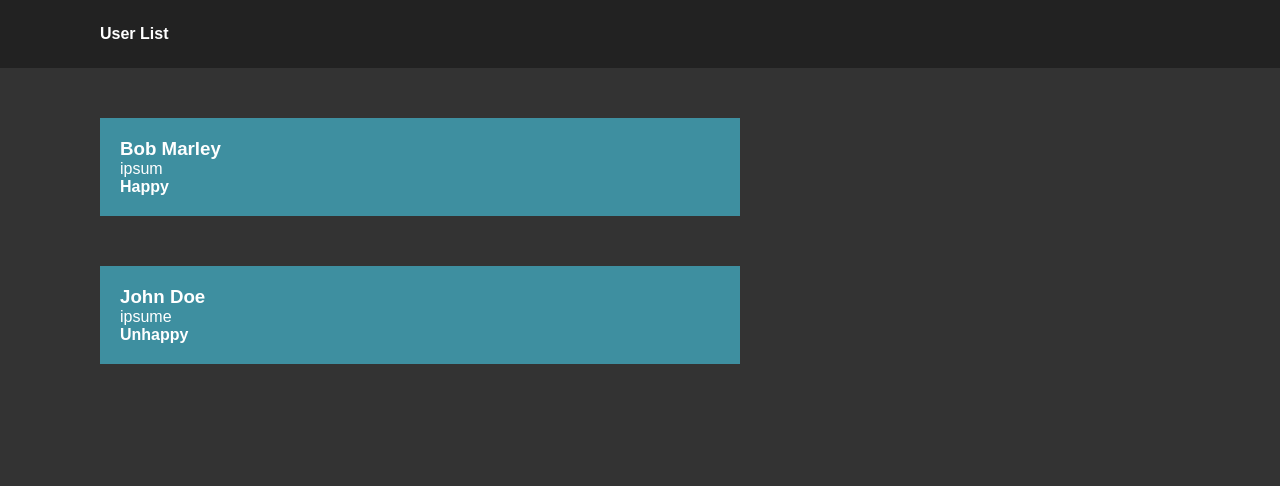
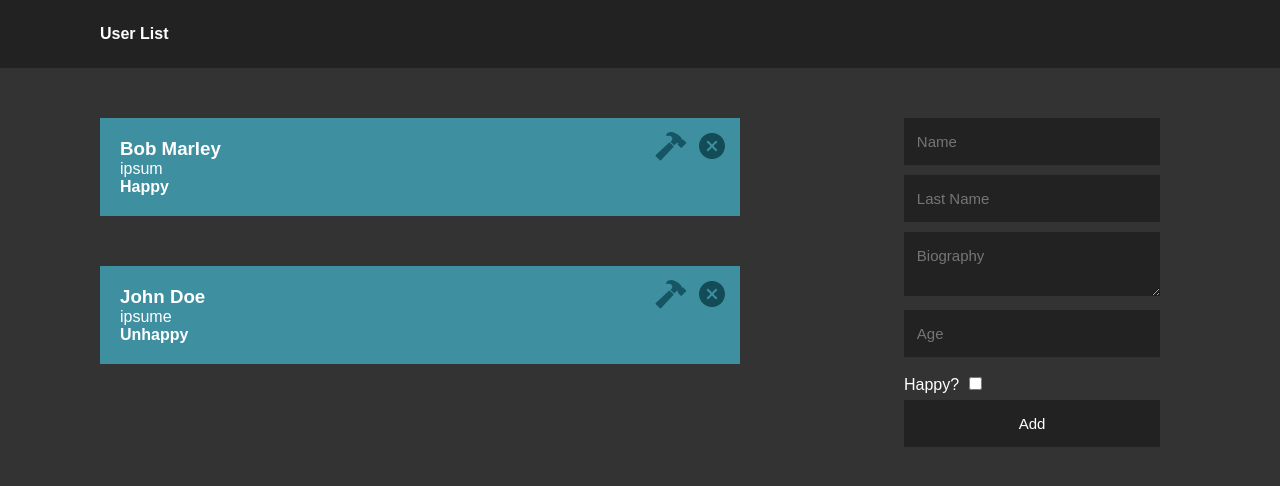
Before and after one commit to NikMassV/react-demo, a React (Create React App) app: page / in a window 1280 px wide. Shown: the top 486 px of the page. Built offline with nearby package versions, Linux system fonts and the light colour scheme.

Commit message:
add forms

```diff
--- a/package.json
+++ b/package.json
@@ -8,6 +8,7 @@
     "@testing-library/user-event": "^13.5.0",
     "react": "^18.2.0",
     "react-dom": "^18.2.0",
+    "react-icons": "^5.0.1",
     "react-scripts": "5.0.1",
     "web-vitals": "^2.1.4"
   },
--- a/src/App.js
+++ b/src/App.js
@@ -1,16 +1,48 @@
 import React from 'react';
 import Header from './components/Header';
 import Users from './components/Users';
+import AddUser from './components/AddUser';
 
 class App extends React.Component {
+  constructor(props) {
+    super(props)
+    this.state = {
+        users: [
+            {
+                id: 1,
+                firstName: 'Bob',
+                lastName: 'Marley',
+                bio: 'ipsum',
+                age: 40,
+                isHappy: true
+            },
+            {
+                id: 2,
+                firstName: 'John',
+                lastName: 'Doe',
+                bio: 'ipsume',
+                age: 22,
+                isHappy: false
+            }
+        ]
+    }
+    this.addUser = this.addUser.bind(this)
+}
   render() {
     return (<div>
       <Header title="User List"/>
       <main>
-        <Users />
+        <Users users={this.state.users}/>
       </main>
-      <aside></aside>
+      <aside>
+        <AddUser onAdd={this.addUser} />
+      </aside>
   </div>)
+  }
+
+  addUser(user) {
+      const id = this.state.users.length + 1
+      this.setState({ users: [...this.state.users, {id, ...user}]})
   }
 }
 
--- /dev/null
+++ b/src/components/AddUser.js
@@ -0,0 +1,35 @@
+import React from 'react'
+
+class AddUser extends React.Component {
+    constructor(props) {
+        super(props)
+        this.state = {
+            firstName: "",
+            lastName: "",
+            bio: "",
+            age: 1,
+            isHappy: false
+        }
+    }
+    render() {
+      return (
+        <form>
+            <input placeholder="Name" onChange={(e) => this.setState({ firstName: e.target.value })} />
+            <input placeholder="Last Name" onChange={(e) => this.setState({ lastName: e.target.value })} />
+            <textarea placeholder="Biography" onChange={(e) => this.setState({ bio: e.target.value })} ></textarea>
+            <input placeholder="Age" onChange={(e) => this.setState({ age: e.target.value })} />
+            <label htmlFor="isHappy">Happy?</label>
+            <input type="checkbox" id="isHappy" onChange={(e) => this.setState({ isHappy: e.target.checked })} />
+            <button type="button" onClick={() => this.props.onAdd({
+              firstName: this.state.firstName,
+              lastName: this.state.lastName,
+              bio: this.state.bio,
+              age: this.state.age,
+              isHappy: this.state.isHappy,
+            })}>Add</button>
+        </form>
+      )
+    }
+}
+
+export default AddUser
--- a/src/components/Header.js
+++ b/src/components/Header.js
@@ -5,7 +5,7 @@
       return (
         <header className='header'>
             {this.props.title}
-          </header>
+        </header>
       )
     }
 }
--- /dev/null
+++ b/src/components/User.js
@@ -0,0 +1,19 @@
+import React from 'react'
+import { IoCloseCircleSharp, IoHammerSharp } from 'react-icons/io5'
+
+class User extends React.Component {
+    user = this.props.user
+    render() {
+      return (
+        <div className="user">
+            <IoCloseCircleSharp className="delete-icon" />
+            <IoHammerSharp className="edit-icon" />
+            <h3>{this.user.firstName} {this.user.lastName}</h3>
+            <p>{this.user.bio}</p>
+            <b>{this.user.isHappy ? 'Happy' : 'Unhappy'}</b>
+        </div>
+      )
+    }
+}
+
+export default User
--- a/src/components/Users.js
+++ b/src/components/Users.js
@@ -1,34 +1,15 @@
 import React from 'react'
+import User from './User'
 
 class Users extends React.Component {
-    users = [
-        {
-            id: 1,
-            firstName: 'Bob',
-            lastName: 'Marley',
-            bio: 'ipsum',
-            age: 40,
-            isHappy: true
-        },
-        {
-            id: 2,
-            firstName: 'John',
-            lastName: 'Doe',
-            bio: 'ipsume',
-            age: 22,
-            isHappy: false
-        }
-    ]
 
     render() {
-        if(this.users.length > 0)
+        if(this.props.users.length > 0)
             return (
                 <div>
-                    {this.users.map((el) => (<div className="user" key={el.id}>
-                        <h3>{el.firstName} {el.lastName}</h3>
-                        <p>{el.bio}</p>
-                        <b>{el.isHappy ? 'Happy' : 'Unhappy'}</b>
-                    </div>))}
+                    {this.props.users.map((el) => (
+                        <User key={el.id} user={el}/>
+                    ))}
                 </div>)
         else
             return (
--- a/src/css/main.css
+++ b/src/css/main.css
@@ -34,3 +34,52 @@
     background-color: #3e8fa0;
     padding: 20px;
 }
+
+main .delete-icon {
+    float: right;
+    color: #134b57;
+    cursor: pointer;
+    transform: scale(2);
+}
+
+main .edit-icon {
+    float: right;
+    margin-right: 25px;
+    color: #165664;
+    cursor: pointer;
+    transform: scale(2);
+}
+
+main .delete-icon:hover,
+main .edit-icon:hover {
+    opacity: 0.5;
+}
+
+aside form input:not([type="checkbox"]),
+aside form textarea,
+aside form button {
+    width: 90%;
+    padding: 15px 5%;
+    font-family: 'Montserrat', sans-serif;
+    font-weight: 300;
+    margin-bottom: 10px;
+    border: 0;
+    background: #222;
+    color: #fff;
+    outline: none;
+    font-size: 15px;
+}
+
+aside form input[type="checkbox"] {
+    margin: 10px;
+}
+
+aside form button {
+    width: 100%;
+    cursor: pointer;
+    transition: transform 500ms ease;
+}
+
+aside form button:hover {
+    transform: scale(1.1);
+}
```
Also changed, not shown: 1 other file (tests, documents, lock files or other folders).
